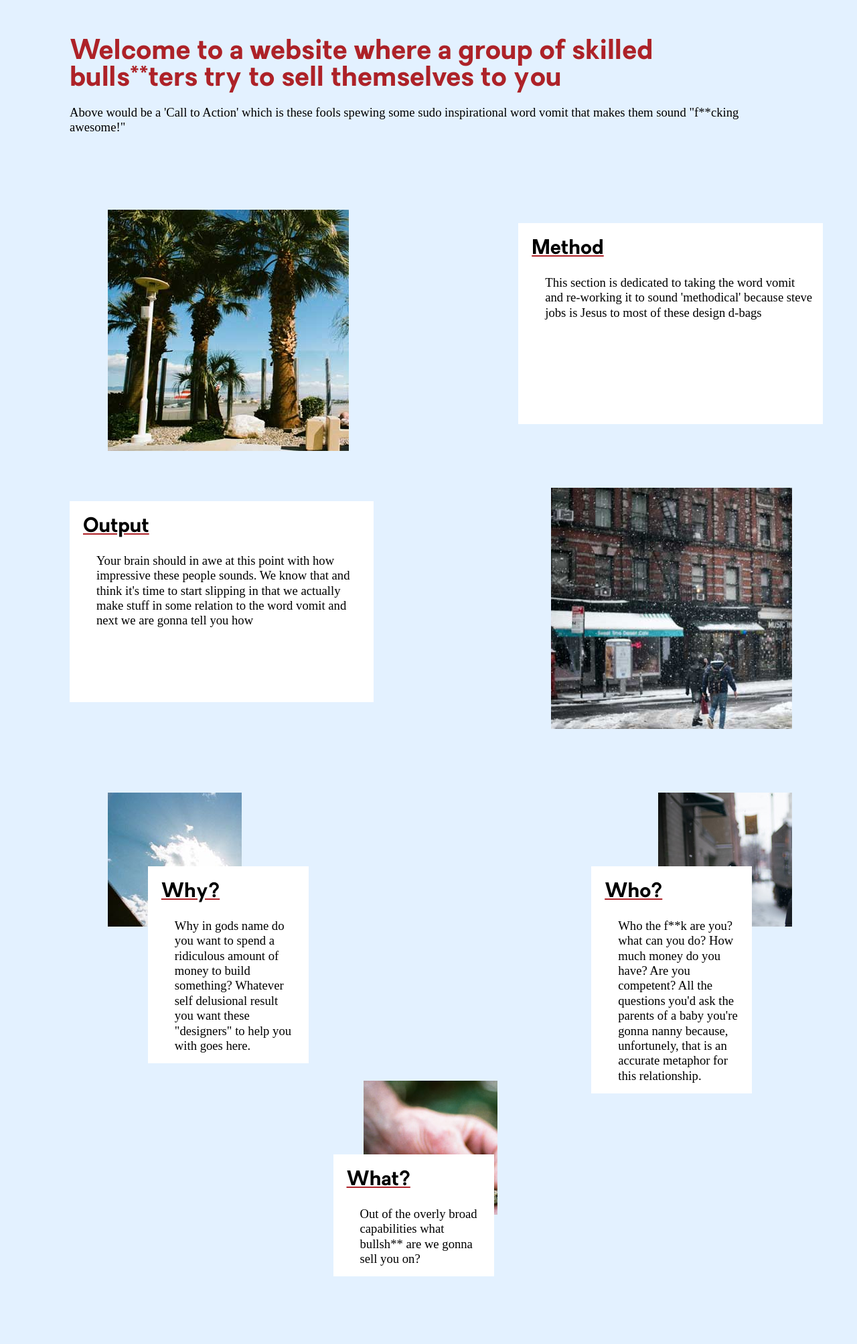
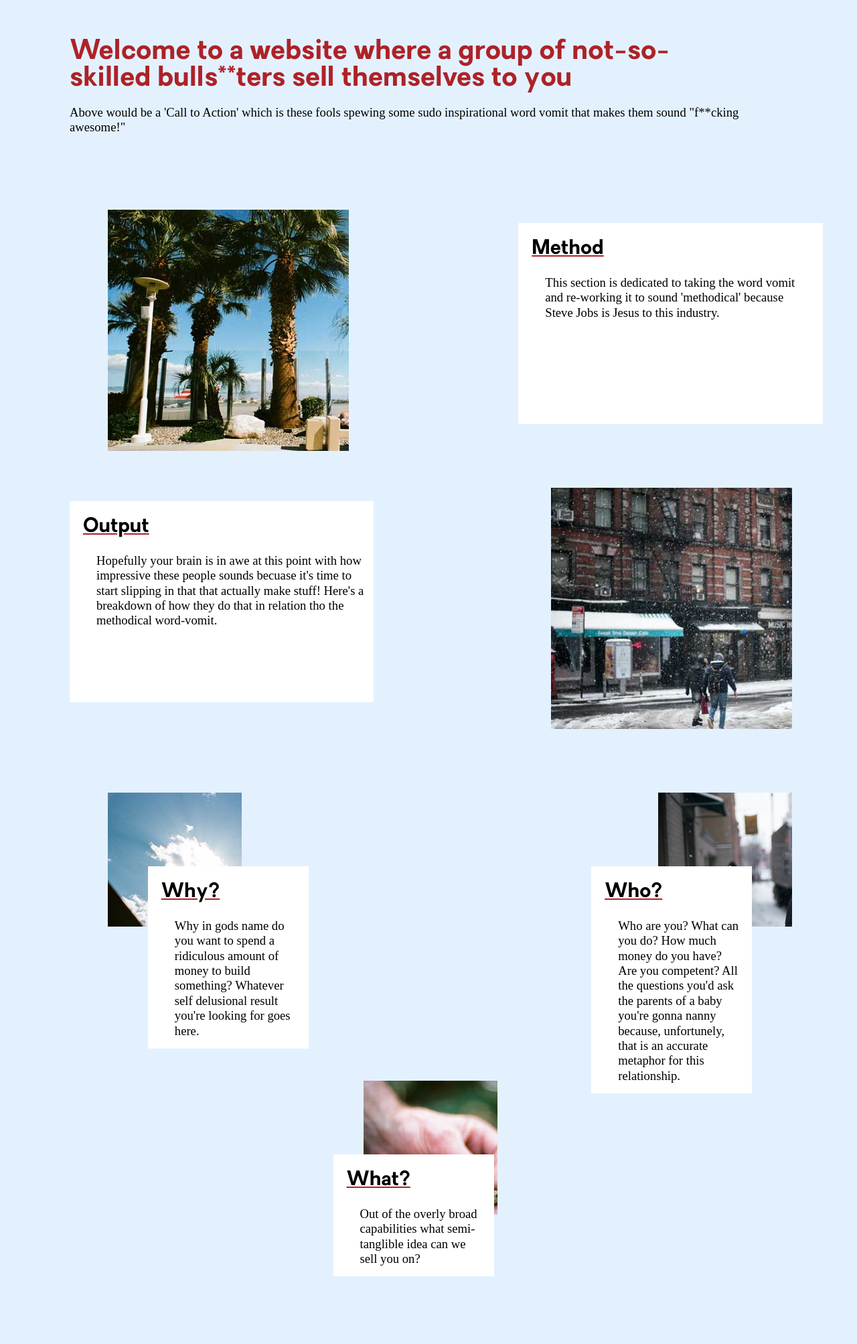
Before and after one commit to liampanero/LPaneroWebDevS18B, a plain HTML site: page HW/Project_MT/index.html in a window 1280 px wide. Shown: the part 142-2148 px from the top of the page at 67% size. Drawn offline with Linux system fonts and the light colour scheme.

Commit message:
updating html for spelling mistakes

```diff
--- a/HW/Project_MT/index.html
+++ b/HW/Project_MT/index.html
@@ -43,7 +43,7 @@
 	<main>
 		<article class="callToAction">
 			<section>
-				<h1>Welcome to a website where a group of skilled bulls**ters try to sell themselves to you</h1>
+				<h1>Welcome to a website where a group of not-so-skilled bulls**ters sell themselves to you</h1>
 				<p> Above would be a 'Call to Action' which is these fools spewing some sudo inspirational word vomit that makes them sound "f**cking awesome!"</p>
 			</section>
 		</article>
@@ -54,7 +54,7 @@
 				</figure>
 				<figcaption>
 					<h2> Method</h2>
-					<p>This section is dedicated to taking the word vomit and re-working it to sound 'methodical' because steve jobs is Jesus to most of these design d-bags</p>
+					<p>This section is dedicated to taking the word vomit and re-working it to sound 'methodical' because Steve Jobs is Jesus to this industry.</p>
 				</figcaption>
 			</section>
 			<section id="mSec2">
@@ -63,7 +63,7 @@
 				</figure>
 				<figcaption>
 					<h2> Output</h2>
-					<p>Your brain should in awe at this point with how impressive these people sounds. We know that and think it's time to start slipping in that we actually make stuff in some relation to the word vomit and next we are gonna tell you how</p>
+					<p>Hopefully your brain is in awe at this point with how impressive these people sounds becuase it's time to start slipping in that that actually make stuff! Here's a breakdown of how they do that in relation tho the methodical word-vomit.</p>
 				</figcaption>
 			</section>
 		</article>
@@ -74,7 +74,7 @@
 				</figure>
 				<figcaption>
 					<h2>Why?</h2>
-					<p>Why in gods name do you want to spend a ridiculous amount of money to build something? Whatever self delusional result you want these "designers" to help you with goes here.</p>
+					<p>Why in gods name do you want to spend a ridiculous amount of money to build something? Whatever self delusional result you're looking for goes here.</p>
 				</figcaption>
 			</section>
 			<section id="who">
@@ -83,7 +83,7 @@
 				</figure>
 				<figcaption>
 					<h2>Who?</h2>
-					<p>Who the f**k are you? what can you do? How much money do you have? Are you competent? All the questions you'd ask the parents of a baby you're gonna nanny because, unfortunely, that is an accurate metaphor for this relationship.</p>
+					<p>Who are you? What can you do? How much money do you have? Are you competent? All the questions you'd ask the parents of a baby you're gonna nanny because, unfortunely, that is an accurate metaphor for this relationship.</p>
 				</figcaption>
 			</section>
 			<section id="what">
@@ -92,7 +92,7 @@
 				</figure>
 				<figcaption>
 					<h2>What?</h2>
-					<p>Out of the overly broad capabilities what bullsh** are we gonna sell you on?</p>
+					<p>Out of the overly broad capabilities what semi-tanglible idea can we sell you on?</p>
 				</figcaption>
 			</section>
 		</article>
```
Also changed, not shown: HW/Project_MT/Who/index.html (+4 -4 lines), HW/Project_MT/ScreeShots/Screen Shot 2018-03-15 at 12.25.48 PM.png (added), HW/Project_MT/ScreeShots/Screen Shot 2018-03-15 at 12.25.56 PM.png (added), HW/Project_MT/ScreeShots/Screen Shot 2018-03-15 at 12.26.05 PM.png (added), HW/Project_MT/ScreeShots/Screen Shot 2018-03-21 at 11.17.21 AM.png (added), HW/Project_MT/ScreeShots/Screen Shot 2018-03-21 at 11.17.30 AM.png (added), HW/Project_MT/ScreeShots/Screen Shot 2018-03-23 at 12.21.38 PM.png (added), HW/Project_MT/ScreeShots/Screen Shot 2018-03-23 at 12.21.44 PM.png (added), HW/Project_MT/ScreeShots/Screen Shot 2018-03-23 at 12.22.42 PM.png (added), HW/Project_MT/ScreeShots/Screen Shot 2018-03-23 at 12.22.49 PM.png (added), HW/Project_MT/ScreeShots/Screen Shot 2018-03-23 at 12.22.57 PM.png (added), HW/Project_MT/ScreeShots/Screen Shot 2018-03-23 at 12.23.10 PM.png (added), HW/Project_MT/ScreeShots/Screen Shot 2018-03-23 at 12.23.16 PM.png (added), 1 other file.
